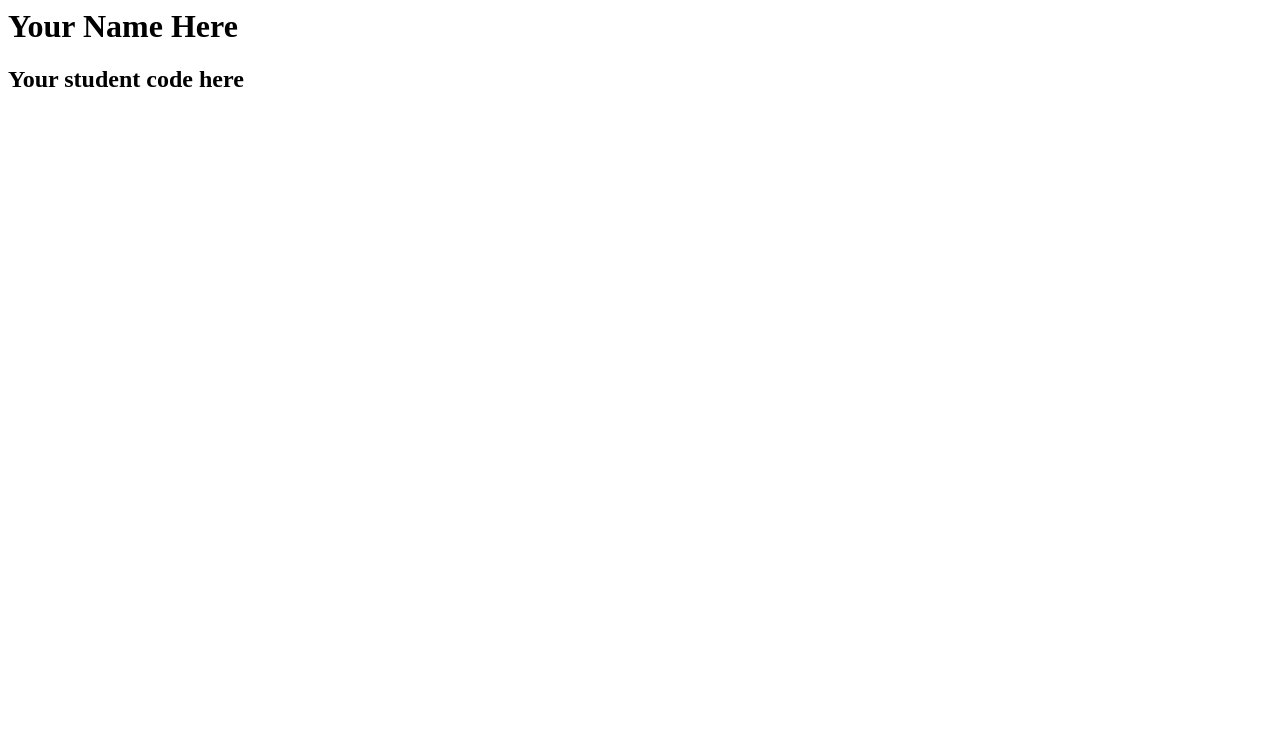
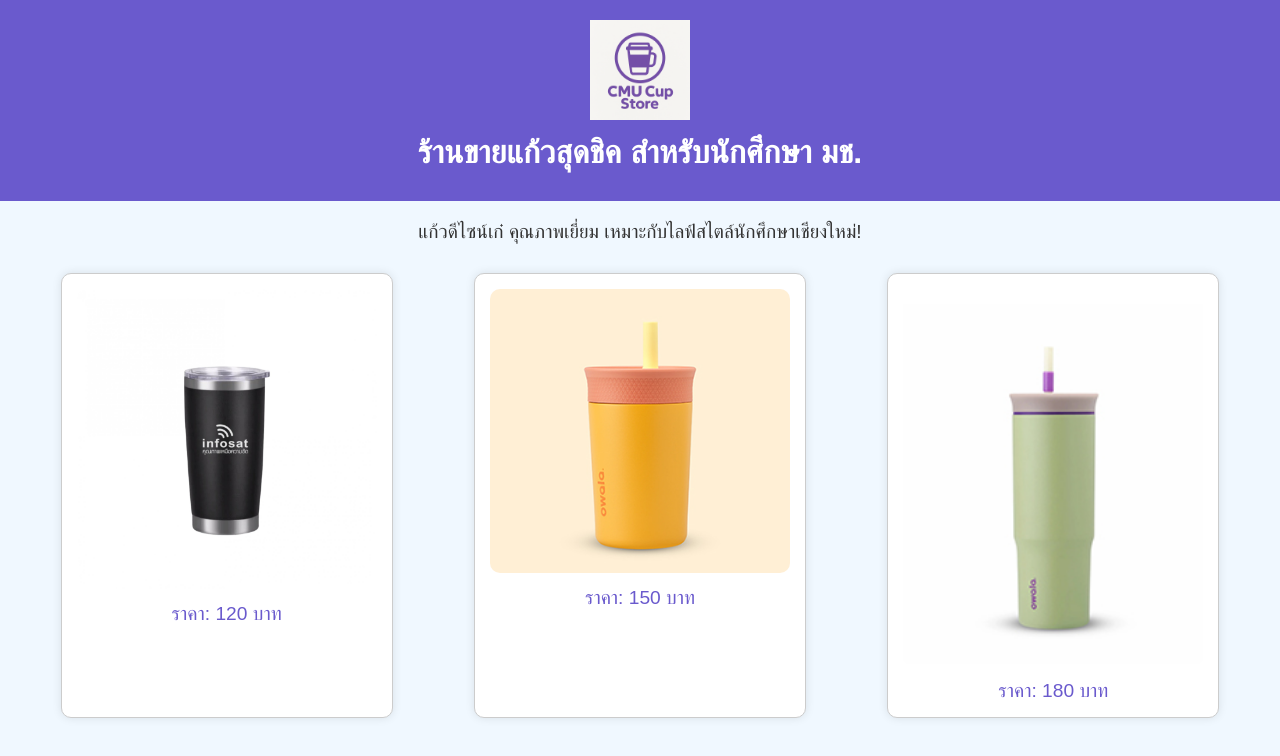
Before and after one commit to milky0123/myweb, a plain HTML site: page index.html in a window 1280 px wide. Drawn offline with Linux system fonts and the light colour scheme.

Commit message:
Update index.html

```diff
--- a/index.html
+++ b/index.html
@@ -1,6 +1,83 @@
-<html>
-  <body>
-    <h1>Your Name Here</h1>
-    <h2> Your student code here</h2>
-  </body>
+<!DOCTYPE html>
+<html lang="th">
+<head>
+    <meta charset="UTF-8">
+    <title>ร้านขายแก้ว - สำหรับนักศึกษา มช.</title>
+    <style>
+        body {
+            font-family: 'Arial', sans-serif;
+            background-color: #f0f8ff;
+            margin: 0;
+            padding: 0;
+        }
+        header {
+            text-align: center;
+            padding: 20px;
+            background-color: #6a5acd;
+            color: white;
+        }
+        header img {
+            width: 100px;
+            height: auto;
+        }
+        h1 {
+            margin: 10px 0;
+        }
+        .advertisement {
+            text-align: center;
+            font-size: 1.2em;
+            margin: 20px;
+            color: #333;
+        }
+        .products {
+            display: flex;
+            justify-content: space-around;
+            flex-wrap: wrap;
+            margin: 20px;
+        }
+        .product {
+            background-color: white;
+            border: 1px solid #ccc;
+            border-radius: 10px;
+            width: 300px;
+            margin: 10px;
+            padding: 15px;
+            box-shadow: 0 0 10px rgba(0,0,0,0.1);
+            text-align: center;
+        }
+        .product img {
+            width: 100%;
+            height: auto;
+            border-radius: 10px;
+        }
+        .price {
+            color: #6a5acd;
+            font-size: 1.2em;
+            margin-top: 10px;
+        }
+    </style>
+</head>
+<body>
+    <header>
+        <img src="logo.png" alt="โลโก้ร้าน">
+        <h1>ร้านขายแก้วสุดชิค สำหรับนักศึกษา มช.</h1>
+    </header>
+    <div class="advertisement">
+        แก้วดีไซน์เก๋ คุณภาพเยี่ยม เหมาะกับไลฟ์สไตล์นักศึกษาเชียงใหม่!
+    </div>
+    <div class="products">
+        <div class="product">
+            <img src="cup1.jpg" alt="แก้วแบบที่ 1">
+            <div class="price">ราคา: 120 บาท</div>
+        </div>
+        <div class="product">
+            <img src="cup2.jpg" alt="แก้วแบบที่ 2">
+            <div class="price">ราคา: 150 บาท</div>
+        </div>
+        <div class="product">
+            <img src="cup3.jpg" alt="แก้วแบบที่ 3">
+            <div class="price">ราคา: 180 บาท</div>
+        </div>
+    </div>
+</body>
 </html>
```
